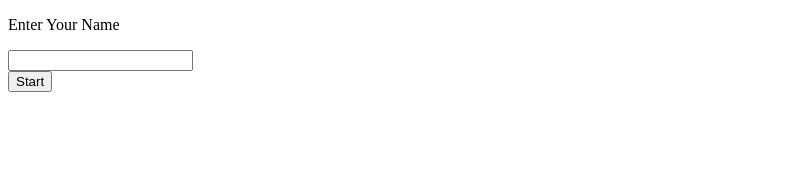
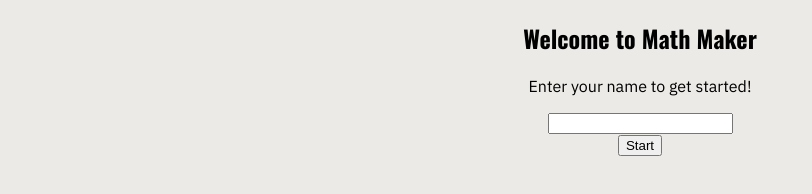
Before and after one commit to BeegFloppa15/a2-BrodyGraham, a website: page public/index.html in a window 1280 px wide. Shown: the whole page, without its empty margins (0-812 px from the left). Drawn offline with nearby package versions, Linux system fonts and the light colour scheme.

Commit message:
Began working on CSS Styling. It's not working as intended.

```diff
--- a/public/css/main.css
+++ b/public/css/main.css
@@ -1,10 +1,21 @@
-.root{
-  --bg-color: light-dark(rgb(243, 232, 185), rgb(37, 38, 44));
+:root{
+  --bg-color: light-dark(rgb(235, 234, 231), rgb(37, 38, 44));
   --text-color: light-dark(black, white);
 }
 
 body {
-  background: var(--bg-color);
-  color:var(--text-color);
   color-scheme: light dark;
+  background-color: var(--bg-color);
+  color: var(--text-color);
+  font-family: "IBM Plex Sans", sans-serif;
 }
+
+main{
+  margin: 0 auto;
+  max-width: 50em;
+  text-align: center;
+}
+
+h1{
+  font-family: "Oswald";
+}
--- a/public/index.html
+++ b/public/index.html
@@ -4,6 +4,9 @@
     <title>CS4241 Assignment 2</title>
     <meta charset='utf-8' />
     <script src='js/main.js'></script>
+    <link rel="preconnect" href="https://fonts.googleapis.com">
+    <link rel="preconnect" href="https://fonts.gstatic.com" crossorigin>
+    <link href="https://fonts.googleapis.com/css2?family=IBM+Plex+Sans:ital,wght@0,100..700;1,100..700&family=Oswald:wght@200..700&display=swap" rel="stylesheet">
     <link rel='stylesheet' href='css/main.css' />
 
     <!-- get rid of favicon error -->
@@ -14,9 +17,11 @@
       <button id="back" class="game-element" hidden>Back</button>
       <p id="usernameDisplay" class="game-element" hidden></p>
     </header>
+    <main>
       <section class="menu-element">
+        <h1>Welcome to Math Maker</h1>
         <form>
-        <p>Enter Your Name</p>
+          <p>Enter your name to get started!</p>
           <input type='text' id="username">
         </form>
         <button id="start">Start</button>
@@ -43,5 +48,6 @@
           </tbody>
         </table>
       </section>
+    </main>
   </body>
 </html>
```
Lines whose indentation alone changed are shown as unchanged.
